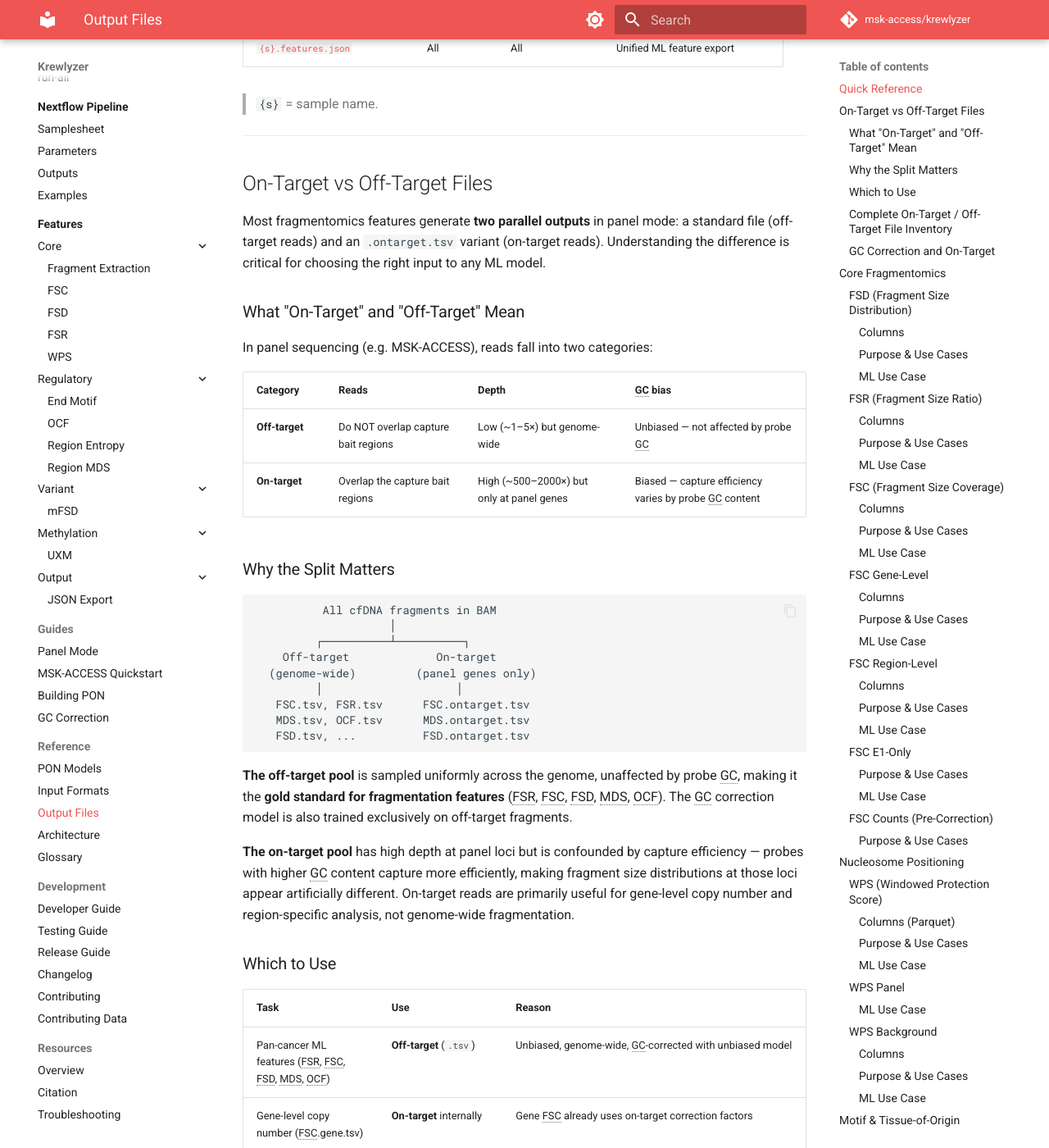
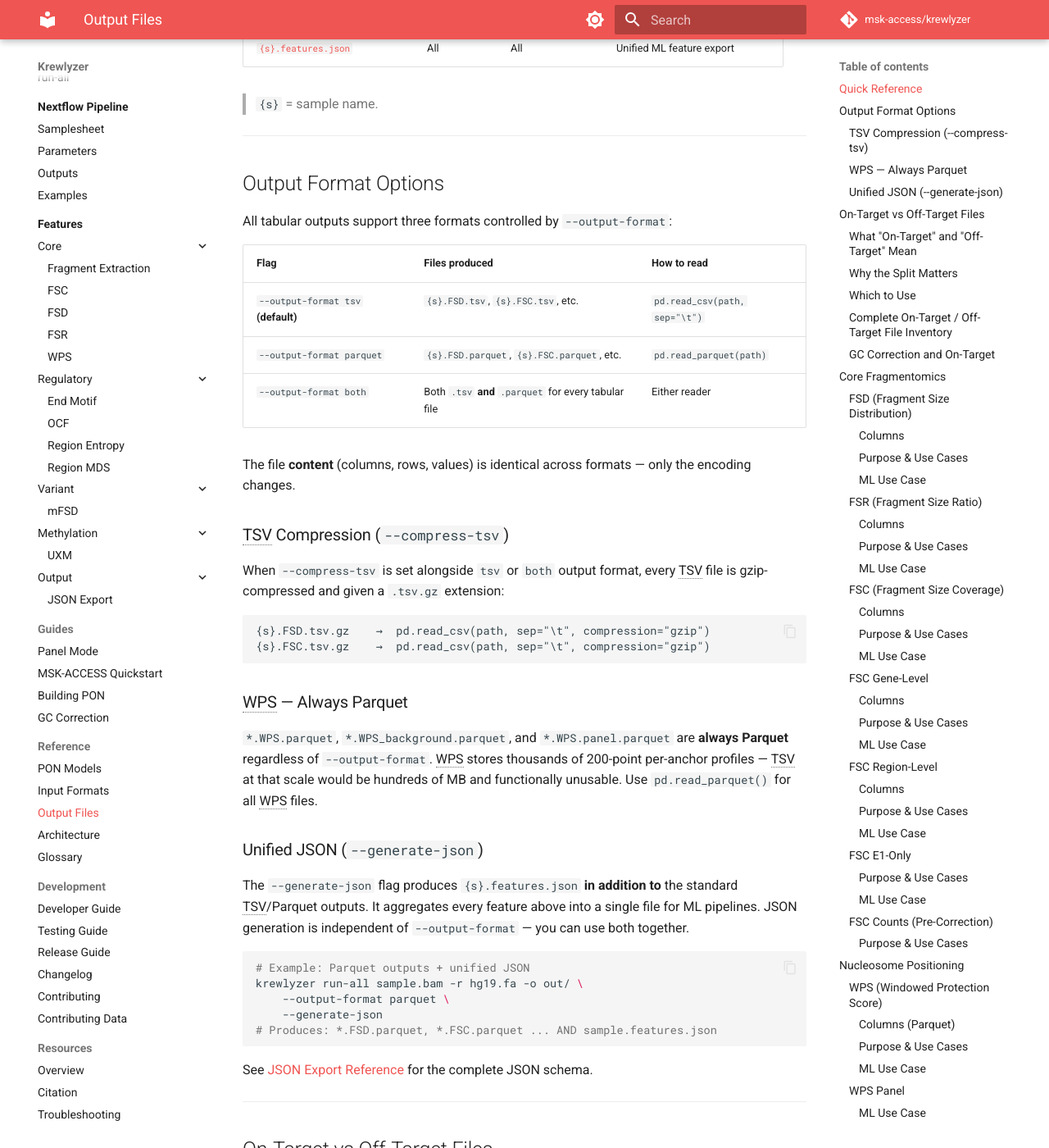
Before and after one commit to msk-access/krewlyzer, an MkDocs documentation site: the page built from docs/reference/output-files.md, in a window 1280 px wide and 1400 px high, scrolled down 1625 px. Shown: the whole window at 82% size. Built offline with MkDocs 1.6.1 and Material for MkDocs 9.7.7, drawn with Linux system fonts in a browser that asks for light colours; comment, search, counter and statistics services are not loaded; the version menu is left out.

Commit message:
docs: add Output Format Options section to output-files.md
New section between Quick Reference and On-Target/Off-Target sections covering:
- --output-format tsv/parquet/both: table showing files produced and how to read each
- --compress-tsv: .tsv.gz extension and pd.read_csv compression="gzip" note
- WPS always-Parquet exception with rationale
- --generate-json unified JSON: independent of --output-format, combined example

````diff
--- a/docs/reference/output-files.md
+++ b/docs/reference/output-files.md
@@ -38,6 +38,53 @@
 | [`{s}.features.json`](#features-json) | All | All | Unified ML feature export |
 
 > `{s}` = sample name.
+
+---
+
+## Output Format Options
+
+All tabular outputs support three formats controlled by `--output-format`:
+
+| Flag | Files produced | How to read |
+|------|---------------|-------------|
+| `--output-format tsv` **(default)** | `{s}.FSD.tsv`, `{s}.FSC.tsv`, etc. | `pd.read_csv(path, sep="\t")` |
+| `--output-format parquet` | `{s}.FSD.parquet`, `{s}.FSC.parquet`, etc. | `pd.read_parquet(path)` |
+| `--output-format both` | Both `.tsv` **and** `.parquet` for every tabular file | Either reader |
+
+The file **content** (columns, rows, values) is identical across formats — only the encoding changes.
+
+### TSV Compression (`--compress-tsv`)
+
+When `--compress-tsv` is set alongside `tsv` or `both` output format, every TSV file is
+gzip-compressed and given a `.tsv.gz` extension:
+
+```
+{s}.FSD.tsv.gz    →  pd.read_csv(path, sep="\t", compression="gzip")
+{s}.FSC.tsv.gz    →  pd.read_csv(path, sep="\t", compression="gzip")
+```
+
+### WPS — Always Parquet
+
+`*.WPS.parquet`, `*.WPS_background.parquet`, and `*.WPS.panel.parquet` are **always Parquet**
+regardless of `--output-format`. WPS stores thousands of 200-point per-anchor profiles — TSV
+at that scale would be hundreds of MB and functionally unusable. Use `pd.read_parquet()` for
+all WPS files.
+
+### Unified JSON (`--generate-json`)
+
+The `--generate-json` flag produces `{s}.features.json` **in addition to** the standard
+TSV/Parquet outputs. It aggregates every feature above into a single file for ML pipelines.
+JSON generation is independent of `--output-format` — you can use both together.
+
+```bash
+# Example: Parquet outputs + unified JSON
+krewlyzer run-all sample.bam -r hg19.fa -o out/ \
+    --output-format parquet \
+    --generate-json
+# Produces: *.FSD.parquet, *.FSC.parquet ... AND sample.features.json
+```
+
+See [JSON Export Reference](../features/output/json-output.md) for the complete JSON schema.
 
 ---
 
````
